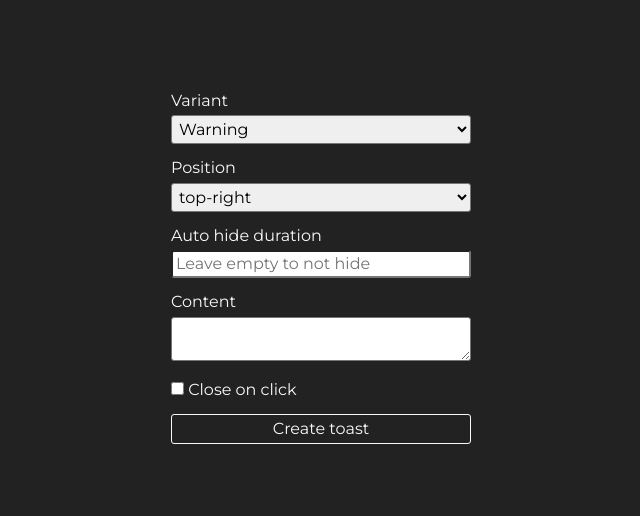
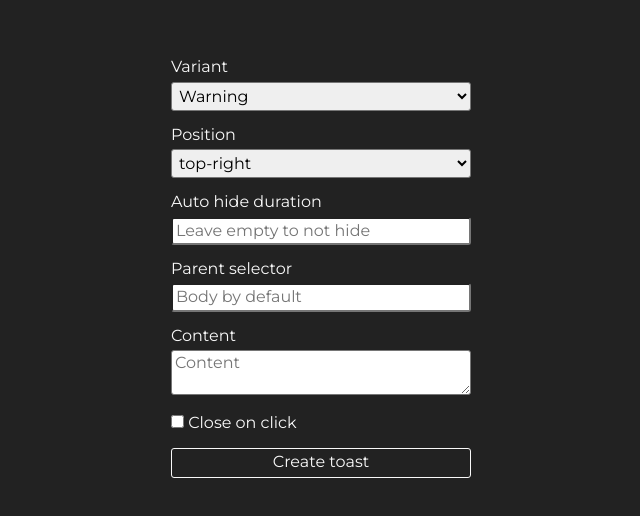
Before and after one commit to egorkavin/toast, a website: page index.html in a window 1280 px wide. Shown: the part 132-648 px from the top of the page, without its empty margins (319-959 px from the left). Drawn offline with nearby package versions, Linux system fonts and the light colour scheme.

Commit message:
Feat: parent selector form filed

```diff
--- a/index.html
+++ b/index.html
@@ -37,8 +37,12 @@
                     <input type="number" name="duration" id="duration" placeholder="Leave empty to not hide">
                 </div>
                 <div class="toast-form__item">
+                    <label for="parent-selector">Parent selector</label>
+                    <input type="text" name="parent-selector" id="parent-selector" placeholder="Body by default">
+                </div>
+                <div class=" toast-form__item">
                     <label for="content">Content</label>
-                    <textarea id="content" name="content" required></textarea>
+                    <textarea id="content" name="content" placeholder="Content" required></textarea>
                 </div>
                 <div class="toast-form__item">
                     <input type="checkbox" name="close-on-click" id="close-on-click">
@@ -50,7 +54,7 @@
             </form>
         </main>
     </div>
-    <script src="js/index.js"></script>
+    <script type="module" src="js/index.js"></script>
 </body>
 
 </html>
```
